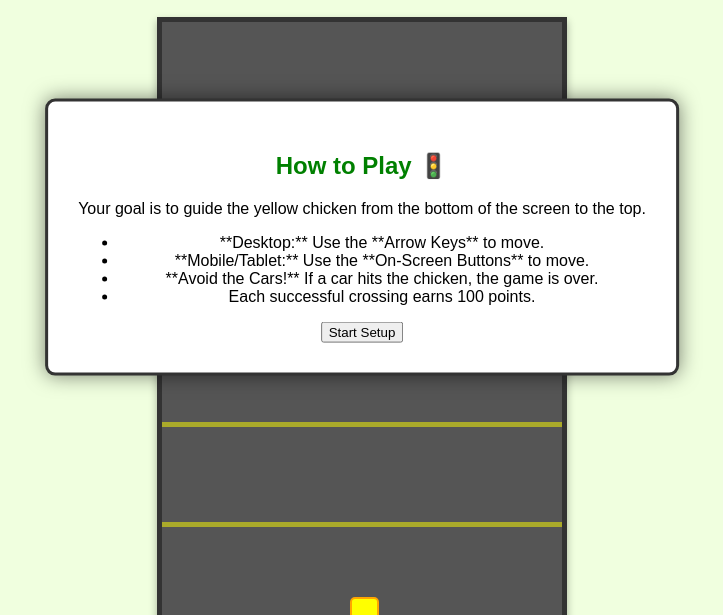
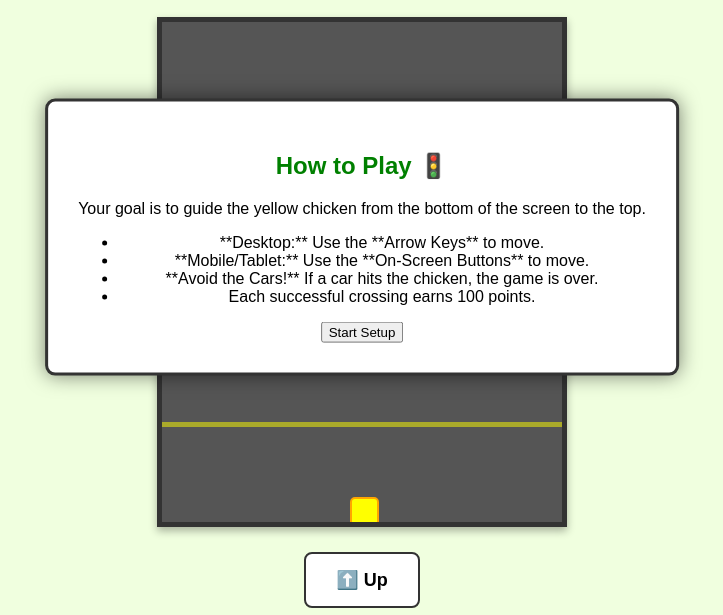
Before and after one commit to benyapataisuwan-ai/Chicken-crossing, a plain HTML site: page index.html in a window 1280 px wide. Shown: the part 163-778 px from the top of the page, without its empty margins (278-1001 px from the left). Drawn offline with Linux system fonts and the light colour scheme.

Commit message:
Reduce game height from 600px to 500px

```diff
--- a/index.html
+++ b/index.html
@@ -28,7 +28,7 @@
 
         #game-container {
             width: 400px; /* Game width */
-            height: 600px; /* Game height */
+            height: 500px; /* Game height */
             background-color: #555; /* Dark color for the road */
             border: 5px solid #333;
             position: relative;
@@ -196,7 +196,7 @@
         const dismissInstructionsButton = document.getElementById('dismissInstructions'); // NEW element
 
         const GAME_WIDTH = 400;
-        const GAME_HEIGHT = 600;
+        const GAME_HEIGHT = 500;
         const PLAYER_SIZE = 25;
         const PLAYER_START_Y = GAME_HEIGHT - PLAYER_SIZE;
         const STEP = 20;
```
